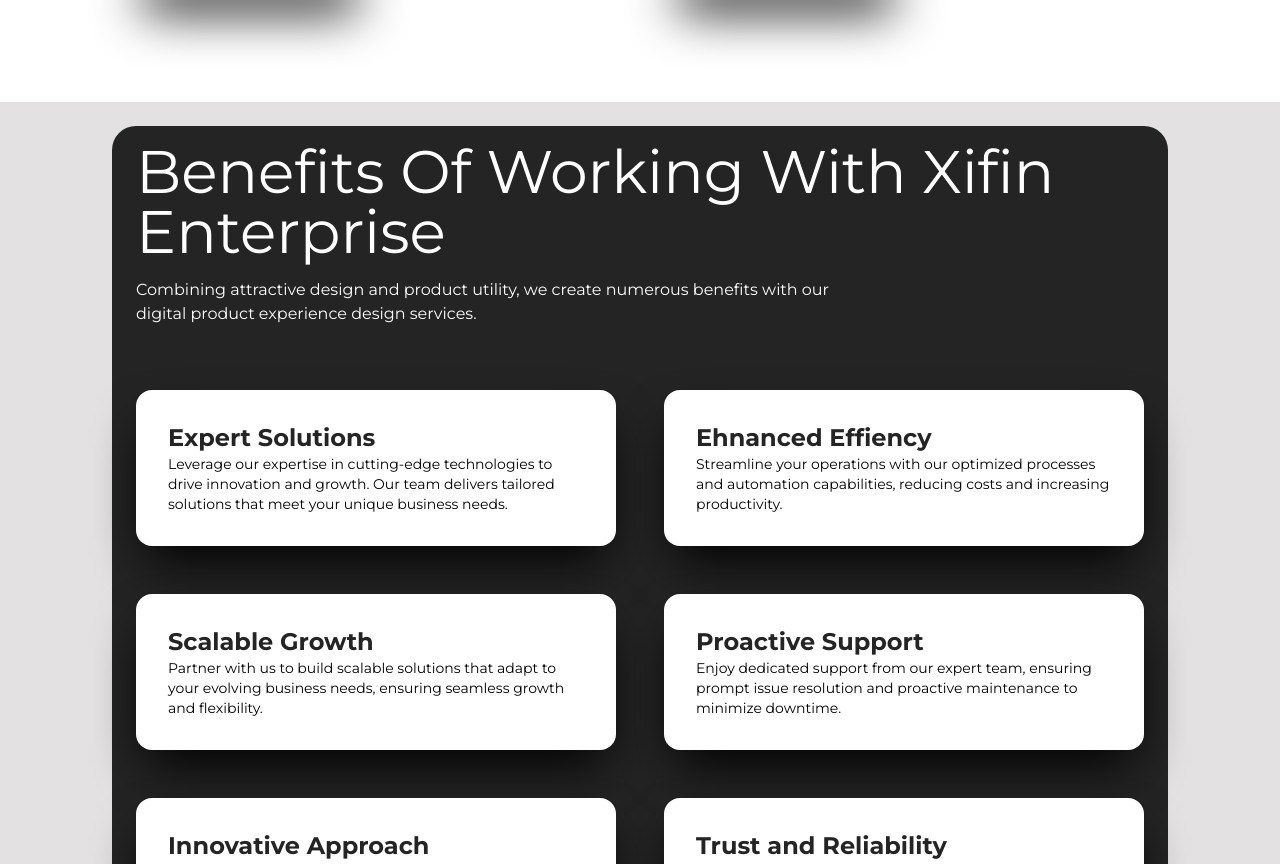
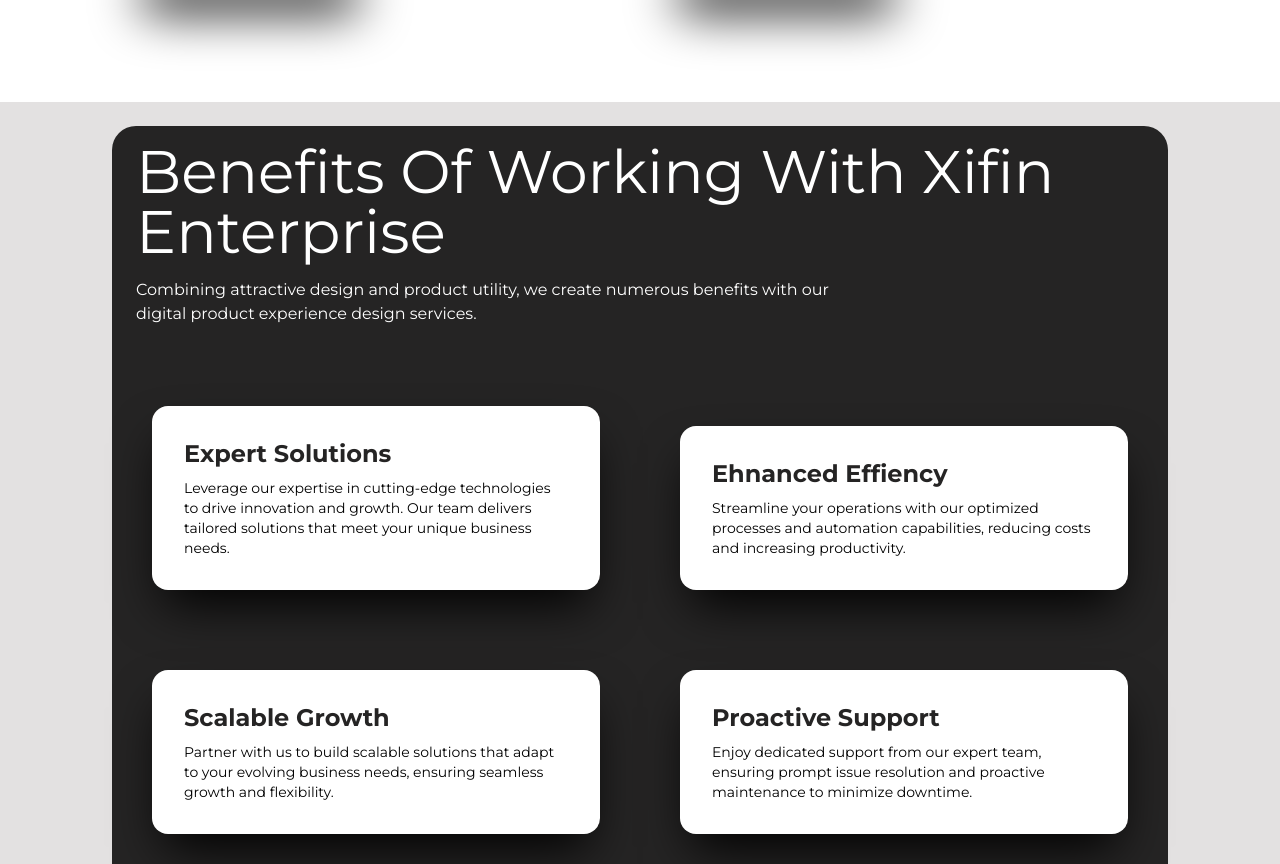
Before and after one commit to audu-joshua/xfin, a Next.js app: page /services in a window 1280 px wide. Shown: the part 1928-2792 px from the top of the page. Built offline with nearby package versions, Linux system fonts and the light colour scheme.

Commit message:
Worked Majorly on the Services Page, and Added little Animation

```diff
--- a/components/Layout/Navigation/index.tsx
+++ b/components/Layout/Navigation/index.tsx
@@ -31,7 +31,7 @@
             <li><Link href="/about" style={pathname.includes("/about") ? active : {}}>About</Link></li>
             <li><Link href="/services" style={pathname.includes("/services") ? active : {}}>Services</Link></li>
             <li><Link href="/career" style={pathname.includes("/career") ? active : {}}>Career</Link></li>
-            <li className="bg-red-600 p-2 px-4 rounded-full shadow-lg">
+            <li className="bg-[#FF0909] p-2 px-4 rounded-full shadow-lg">
               <Link href="/contact" style={pathname.includes("/contact") ? active : {}}>Contact us</Link>
             </li>
           </ul>
@@ -56,7 +56,7 @@
       <AnimatePresence>
         {hamburger && (
           <motion.ul
-            className="fixed top-16 z-30 left-0 w-full h-screen bg-black text-white text-center"
+            className="fixed top-16 capitalize z-30 left-0 w-full h-screen bg-black text-white text-center"
             initial={{ opacity: 0, y: -20 }}
             animate={{ opacity: 1, y: 0 }}
             exit={{ opacity: 0, y: -20 }}
--- a/components/serviceComponents/benefits/index.tsx
+++ b/components/serviceComponents/benefits/index.tsx
@@ -1,49 +1,137 @@
+"use client";
 import React from 'react'
+import { motion } from 'framer-motion';
+
+
+const slideInLeftVariants = {
+    hidden: {
+      x: '-100%',
+      opacity: 0,
+    },
+    visible: {
+      x: 0,
+      opacity: 1,
+      transition: {
+        type: 'spring',
+        stiffness: 100,
+        damping: 20,
+      },
+    },
+  };
+
+  const slideInRightVariants = {
+    hidden: {
+      x: '100%',
+      opacity: 0,
+    },
+    visible: {
+      x: 0,
+      opacity: 1,
+      transition: {
+        type: 'spring',
+        stiffness: 100,
+        damping: 20,
+      },
+    },
+  };
 
 export function Benefits() {
   return (
-    <div className='bg-[rgb(227,225,225)] lg:px-28 px-6 py-6'>
+    <div className='bg-[rgb(227,225,225)] lg:px-28 px-6 py-6 overflow-hidden'>
         <div className=' md:bg-[#252424] px-2 md:px-4 lg:px-6 rounded-3xl'>
             <h1 className='md:text-white text-[#252424] md:pt-4 text-4xl md:text-4xl lg:text-6xl'> Benefits Of Working With Xifin Enterprise </h1>
             <p className=' text-black py-8 md:py-4 md:text-white lg:w-[70%]'> Combining attractive design and product utility, we create numerous benefits with our digital product experience design services.</p>
 
-            <div className='grid lg:py-12 md:grid-cols-2 gap-8 md:gap-10 md:justify-end md:items-end lg:gap-12'>
-                <div className='bg-white md:rounded-2xl p-8 shadow-2xl shadow-black'>
-                    <h2 className=' text-2xl md:text-2xl text-[#252424] font-bold'> Expert Solutions </h2>
+            <div className='grid lg:py-12 md:grid-cols-2 gap-2 md:gap-10 md:justify-end md:items-end lg:gap-12'>
+            <motion.div
+          className='p-4'
+          variants={slideInLeftVariants}
+          initial='hidden'
+          whileInView='visible'
+          transition={{ duration: 1 }}
+        >
+                <div className='bg-white py-3 md:py-8 md:rounded-2xl p-8 shadow-2xl shadow-black'>
+                    <h2 className=' text-2xl pb-2 md:text-2xl text-[#252424] font-bold'> Expert Solutions </h2>
                     <p className='text-[#000000] text-sm'> Leverage our expertise in cutting-edge technologies to drive innovation and growth. Our team delivers tailored solutions that meet your unique business needs.
                     </p>
                 </div>
+            </motion.div>
 
-                <div className='bg-white md:rounded-2xl p-8 shadow-2xl shadow-black'>
-                    <h2 className=' text-2xl md:text-2xl text-[#252424] font-bold'> Ehnanced Effiency </h2>
+            <motion.div
+          className='p-4'
+          variants={slideInRightVariants}
+          initial='hidden'
+          whileInView='visible'
+          transition={{ duration: 1 }}
+        >
+                <div className='bg-white py-3 md:py-8 md:rounded-2xl p-8 shadow-2xl shadow-black'>
+                    <h2 className=' text-2xl pb-2 md:text-2xl text-[#252424] font-bold'> Ehnanced Effiency </h2>
                     <p className='text-[#000000] text-sm'> Streamline your operations with our optimized processes and automation capabilities, reducing costs and increasing productivity.
                     </p>
                 </div>
+        </motion.div>
 
-                <div className='bg-white md:rounded-2xl p-8 shadow-2xl shadow-black'>
-                    <h2 className=' text-2xl md:text-2xl text-[#252424] font-bold'> Scalable Growth </h2>
+
+        <motion.div
+          className='p-4'
+          variants={slideInLeftVariants}
+          initial='hidden'
+          whileInView='visible'
+          transition={{ duration: 1 }}
+        >
+                <div className='bg-white py-3 md:py-8 md:rounded-2xl p-8 shadow-2xl shadow-black'>
+                    <h2 className=' text-2xl pb-2 md:text-2xl text-[#252424] font-bold'> Scalable Growth </h2>
                     <p className='text-[#000000] text-sm'> Partner with us to build scalable solutions that adapt to your evolving business needs, ensuring seamless growth and flexibility.
                     </p>
                 </div>
+            </motion.div>
 
-                <div className='bg-white md:rounded-2xl p-8 shadow-2xl shadow-black'>
-                    <h2 className=' text-2xl md:text-2xl text-[#252424] font-bold'> Proactive Support </h2>
+
+            <motion.div
+          className='p-4'
+          variants={slideInRightVariants}
+          initial='hidden'
+          whileInView='visible'
+          transition={{ duration: 1 }}
+        >
+
+                <div className='bg-white py-3 md:py-8 md:rounded-2xl p-8 shadow-2xl shadow-black'>
+                    <h2 className=' text-2xl pb-2 md:text-2xl text-[#252424] font-bold'> Proactive Support </h2>
                     <p className='text-[#000000] text-sm'> Enjoy dedicated support from our expert team, ensuring prompt issue resolution and proactive maintenance to minimize downtime.
                     </p>
                 </div>
+            </motion.div>
 
-                <div className='bg-white md:rounded-2xl p-8 shadow-2xl shadow-black'>
-                    <h2 className=' text-2xl md:text-2xl text-[#252424] font-bold'> Innovative Approach </h2>
+
+            <motion.div
+          className='p-4'
+          variants={slideInLeftVariants}
+          initial='hidden'
+          whileInView='visible'
+          transition={{ duration: 1 }}
+        >
+
+                <div className='bg-white py-3 md:py-8 md:rounded-2xl p-8 shadow-2xl shadow-black'>
+                    <h2 className=' text-2xl pb-2 md:text-2xl text-[#252424] font-bold'> Innovative Approach </h2>
                     <p className='text-[#000000] text-sm'> Stay ahead of the curve with our innovative approach, leveraging the latest technologies to drive business success and competitiveness.
                     </p>
                 </div>
+        </motion.div>
 
-                <div className='bg-white md:rounded-2xl p-8 shadow-2xl shadow-black'>
-                    <h2 className=' text-2xl md:text-2xl text-[#252424] font-bold'> Trust and Reliability </h2>
+        <motion.div
+          className='p-4'
+          variants={slideInRightVariants}
+          initial='hidden'
+          whileInView='visible'
+          transition={{ duration: 1 }}
+        >
+
+                <div className='bg-white py-3 md:py-8 md:rounded-2xl p-8 shadow-2xl shadow-black'>
+                    <h2 className=' text-2xl pb-2 md:text-2xl text-[#252424] font-bold'> Trust and Reliability </h2>
                     <p className='text-[#000000] text-sm'> Build on our reputation for reliability and trust, ensuring your business is in good hands with our experienced and dedicated team.
                     </p>
                 </div>
-
+                </motion.div>
 
             </div>
         </div>
--- a/components/serviceComponents/itServices/hero/index.tsx
+++ b/components/serviceComponents/itServices/hero/index.tsx
@@ -30,18 +30,21 @@
       window.removeEventListener("resize", handleResize);
     };
   }, []);
+  const whatsappUrl = 'https://wa.me/+447378201108?text=Hello%20I%20would%20like%20to%20chat%20with%20you!';
   return (
     <div className=' bg-cover' style={isLargeScreen ? style.bgimageDesktop : style.bgimageMobile}>
-      <div className='h-screen px-3 md:px-6 lg:px-12 grid items-center bg-black bg bg-opacity-60 gradient'>
+      <div className='h-[50vh] md:h-screen px-3 md:px-6 lg:px-12 grid items-center bg-black bg bg-opacity-60 gradient'>
       <div className='text-white'>
            <h1 className=' text-4xl md:text-6xl lg:text-7xl font-bold py-4'> IT Services </h1>
            <p className=' text-sm md:text-lg lg:text-2xl md:w-[60%] lg:w-[70%] font-normal'>Get all the technical support that you desire for your brand. W are here to assist you, every step of the way. </p>
 
            <div className='my-8'>
-           <p className='py-2 cursor-pointer px-8 lg:py-3 text-white bg-[#FF7F09] text-sm md:text-lg lg:text-2xl font-normal rounded-full w-fit text-center justify-center transition-transform duration-300 ease-in-out transform hover:scale-105 hover:bg-[#FF5710]'>
-  Let’s Talk
-</p>
-           </div>
+          <a href={whatsappUrl} target="_blank" rel="noopener noreferrer">
+            <p className='py-2 cursor-pointer px-8 lg:py-3 text-white bg-[#FF7F09] text-sm md:text-lg lg:text-2xl font-normal rounded-full w-fit text-center justify-center transition-transform duration-300 ease-in-out transform hover:scale-105 hover:bg-[#FF5710]'>
+              Let’s Talk
+            </p>
+          </a>
+        </div>
       </div>
       </div>
       </div>
```
Also changed, not shown: components/serviceComponents/crypto/hero/index.tsx (+8 -6 lines), components/serviceComponents/graphicDesign/hero/index.tsx (+9 -6 lines), components/serviceComponents/ui/hero/index.tsx (+8 -5 lines), components/serviceComponents/virtualAssistant/hero/index.tsx (+8 -5 lines), components/serviceComponents/webDev/hero/index.tsx (+8 -5 lines).
